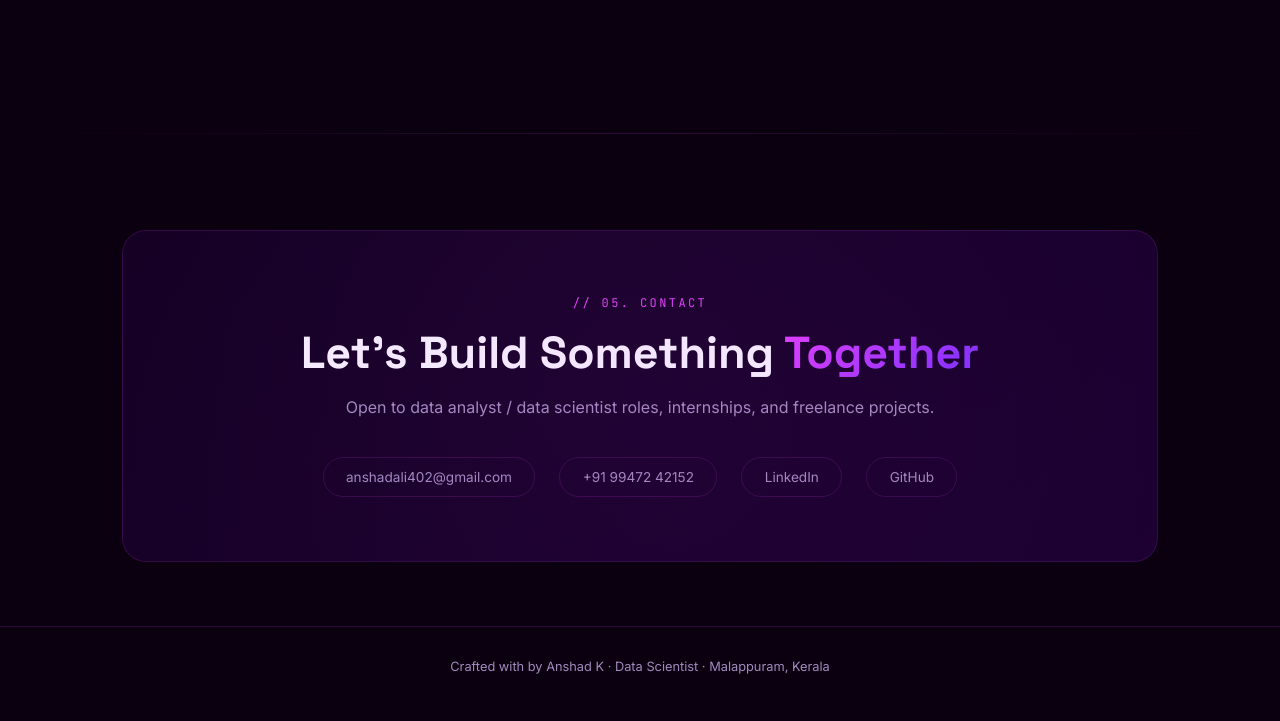
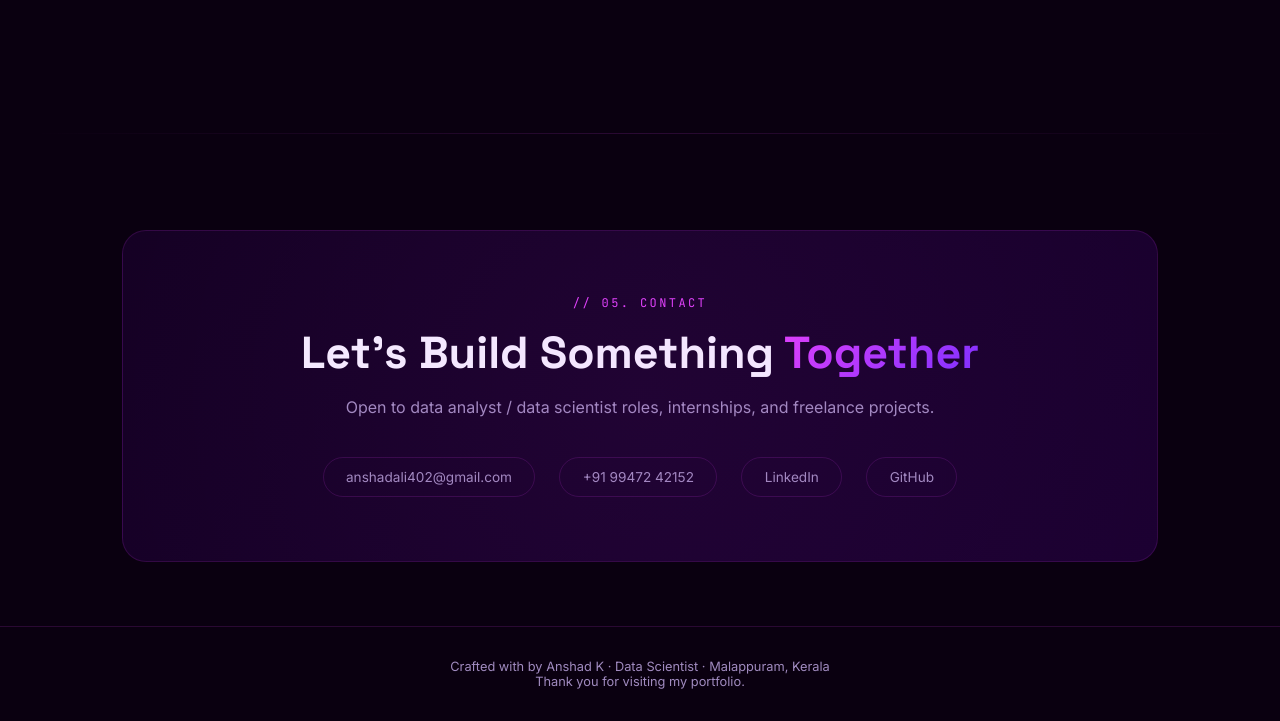
Before and after one commit to anshadali402-afk/portfolio, a plain HTML site: page index.html in a window 1280 px wide. Shown: the part 3968-4689 px from the top of the page. Drawn offline with Linux system fonts and the light colour scheme.

Commit message:
Add thank you message to footer in index.html

```diff
--- a/index.html
+++ b/index.html
@@ -540,6 +540,7 @@ footer span{color:var(--cyan)}
 
 <footer>
   <p>Crafted with <span></span> by Anshad K · Data Scientist · Malappuram, Kerala</p>
+    <p>Thank you for visiting my portfolio.</p>
 </footer>
 
 <script>
```
